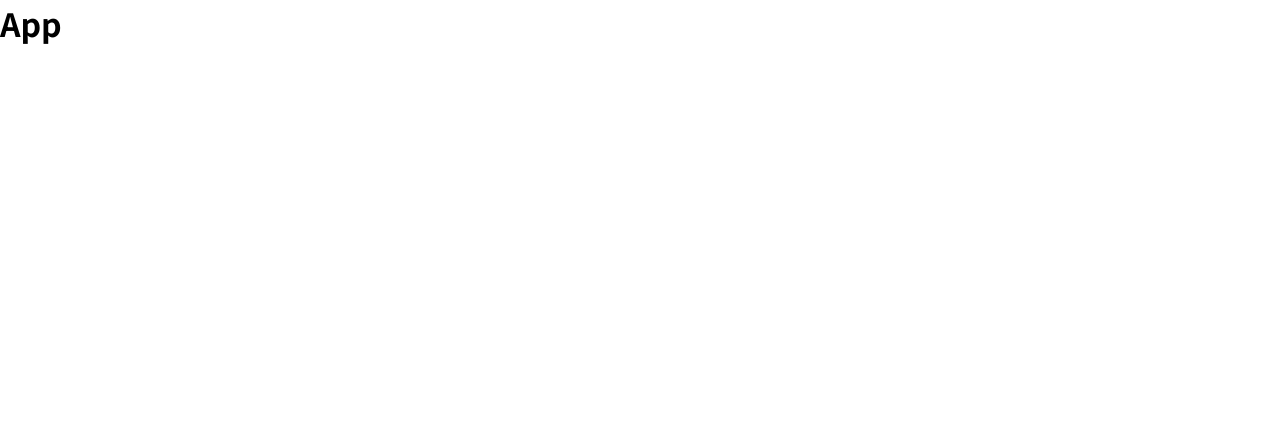
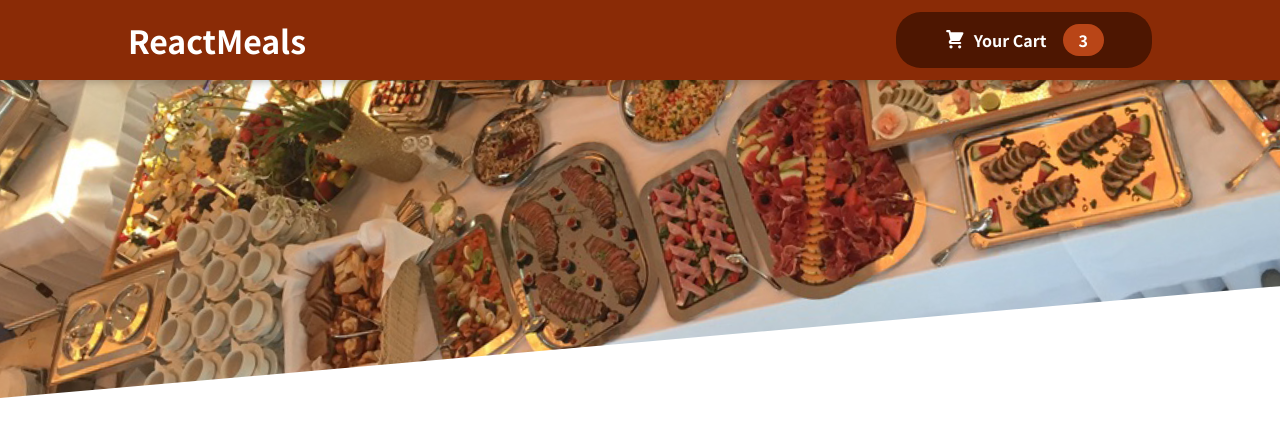
Before and after one commit to roshinys/reactfoodapp, a React (Create React App) app: page / in a window 1280 px wide. Shown: the top 436 px of the page. Built offline with nearby package versions, Linux system fonts and the light colour scheme.

Commit message:
added headers

```diff
--- a/src/App.js
+++ b/src/App.js
@@ -1,9 +1,10 @@
 import React, { Fragment } from "react";
+import Header from "./Layout/Header";
 
 function App() {
   return (
     <Fragment>
-      <h1>App</h1>
+      <Header></Header>
     </Fragment>
   );
 }
--- /dev/null
+++ b/src/Cart/CartIcon.js
@@ -0,0 +1,13 @@
+const CartIcon = () => {
+  return (
+    <svg
+      xmlns="http://www.w3.org/2000/svg"
+      viewBox="0 0 20 20"
+      fill="currentColor"
+    >
+      <path d="M3 1a1 1 0 000 2h1.22l.305 1.222a.997.997 0 00.01.042l1.358 5.43-.893.892C3.74 11.846 4.632 14 6.414 14H15a1 1 0 000-2H6.414l1-1H14a1 1 0 00.894-.553l3-6A1 1 0 0017 3H6.28l-.31-1.243A1 1 0 005 1H3zM16 16.5a1.5 1.5 0 11-3 0 1.5 1.5 0 013 0zM6.5 18a1.5 1.5 0 100-3 1.5 1.5 0 000 3z" />
+    </svg>
+  );
+};
+
+export default CartIcon;
--- /dev/null
+++ b/src/Layout/Header.js
@@ -0,0 +1,20 @@
+import React, { Fragment } from "react";
+import mealsImage from "../assets/meals.jpg";
+import classes from "./Header.module.css";
+import HeaderCartButton from "./HeaderCartButton";
+
+function Header() {
+  return (
+    <Fragment>
+      <header className={classes.header}>
+        <h1>ReactMeals</h1>
+        <HeaderCartButton />
+      </header>
+      <div className={classes["main-image"]}>
+        <img src={mealsImage} alt="A table full of delicious food!" />
+      </div>
+    </Fragment>
+  );
+}
+
+export default Header;
--- /dev/null
+++ b/src/Layout/Header.module.css
@@ -0,0 +1,29 @@
+.header {
+  position: fixed;
+  top: 0;
+  left: 0;
+  width: 100%;
+  height: 5rem;
+  background-color: #8a2b06;
+  color: white;
+  display: flex;
+  justify-content: space-between;
+  align-items: center;
+  padding: 0 10%;
+  box-shadow: 0 2px 8px rgba(0, 0, 0, 0.25);
+  z-index: 10;
+}
+
+.main-image {
+  width: 100%;
+  height: 25rem;
+  z-index: 0;
+  overflow: hidden;
+}
+
+.main-image img {
+  width: 110%;
+  height: 100%;
+  object-fit: cover;
+  transform: rotateZ(-5deg) translateY(-4rem) translateX(-1rem);
+}
--- /dev/null
+++ b/src/Layout/HeaderCartButton.js
@@ -0,0 +1,16 @@
+import CartIcon from "../Cart/CartIcon";
+import classes from "./HeaderCartButton.module.css";
+
+const HeaderCartButton = (props) => {
+  return (
+    <button className={classes.button}>
+      <span className={classes.icon}>
+        <CartIcon />
+      </span>
+      <span>Your Cart</span>
+      <span className={classes.badge}>3</span>
+    </button>
+  );
+};
+
+export default HeaderCartButton;
--- /dev/null
+++ b/src/Layout/HeaderCartButton.module.css
@@ -0,0 +1,59 @@
+.button {
+  cursor: pointer;
+  font: inherit;
+  border: none;
+  background-color: #4d1601;
+  color: white;
+  padding: 0.75rem 3rem;
+  display: flex;
+  justify-content: space-around;
+  align-items: center;
+  border-radius: 25px;
+  font-weight: bold;
+}
+
+.button:hover,
+.button:active {
+  background-color: #2c0d00;
+}
+
+.icon {
+  width: 1.35rem;
+  height: 1.35rem;
+  margin-right: 0.5rem;
+}
+
+.badge {
+  background-color: #b94517;
+  padding: 0.25rem 1rem;
+  border-radius: 25px;
+  margin-left: 1rem;
+  font-weight: bold;
+}
+
+.button:hover .badge,
+.button:active .badge {
+  background-color: #92320c;
+}
+
+.bump {
+  animation: bump 300ms ease-out;
+}
+
+@keyframes bump {
+  0% {
+    transform: scale(1);
+  }
+  10% {
+    transform: scale(0.9);
+  }
+  30% {
+    transform: scale(1.1);
+  }
+  50% {
+    transform: scale(1.15);
+  }
+  100% {
+    transform: scale(1);
+  }
+}
```
Also changed, not shown: src/assets/meals.jpg (added).
